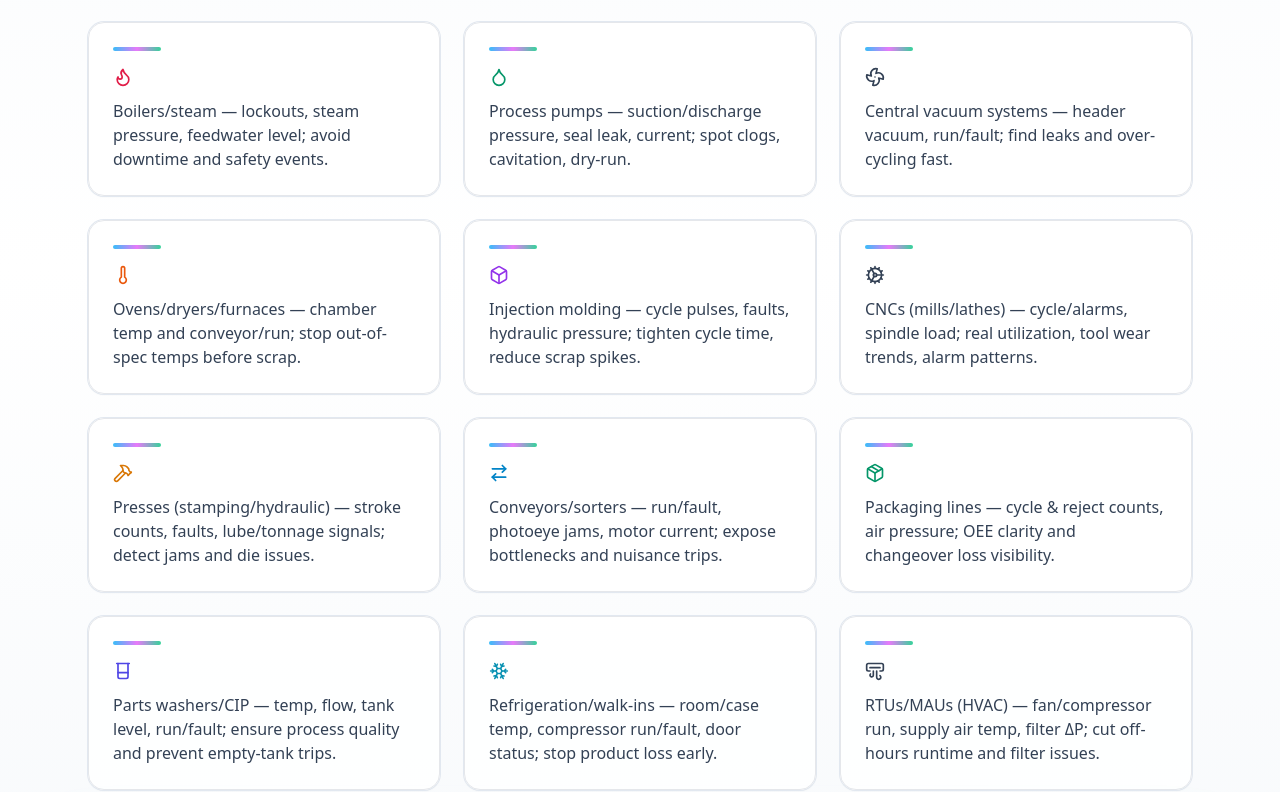
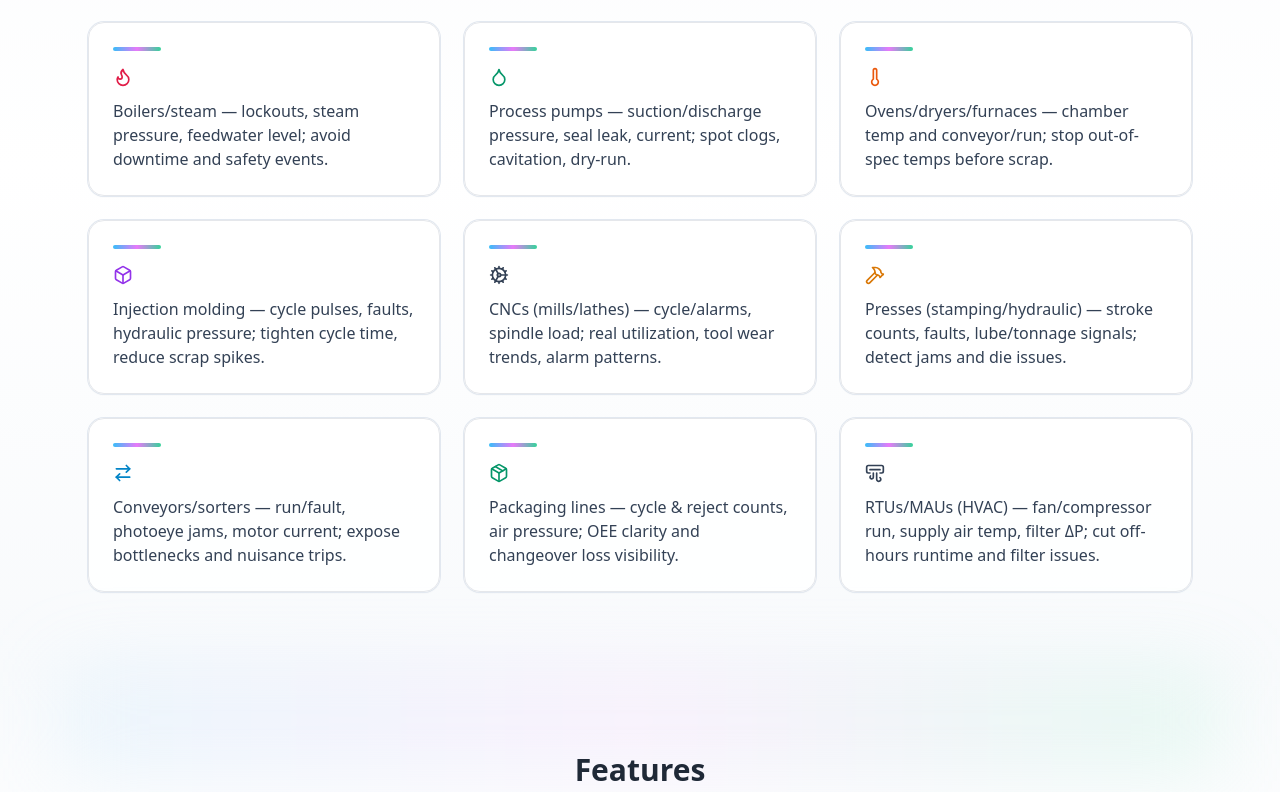
Before and after one commit to domcruz4/quikgateway-site, a Next.js app: page / in a window 1280 px wide. Shown: the part 1563-2355 px from the top of the page. Built offline with nearby package versions, Linux system fonts and the light colour scheme.

Commit message:
Update webpage content

```diff
--- a/src/app/page.tsx
+++ b/src/app/page.tsx
@@ -5,8 +5,8 @@ import type { LucideIcon } from "lucide-react";
 import {
   Zap, Code2, Lock, Factory, Headphones,
   Play, AlertTriangle, Octagon, Settings2, RefreshCw, CheckCircle2,
-  Wind, Activity, Gauge, BarChart3, BellRing, TrendingUp, Wrench, Workflow, Briefcase, ThermometerSnowflake, Flame, Droplet, Fan, Thermometer,
-  Box, Cog, Hammer, ArrowRightLeft, Package, Beaker, Snowflake, AirVent
+  Wind, Activity, Gauge, BarChart3, BellRing, TrendingUp, Wrench, Workflow, Briefcase, ThermometerSnowflake, Flame, Droplet, Thermometer,
+  Box, Cog, Hammer, ArrowRightLeft, Package, AirVent
 } from "lucide-react";
 
 
@@ -234,15 +234,12 @@ export default function Home() {
         { icon: ThermometerSnowflake,color: "text-cyan-600",    text: "Chillers & cooling towers — track ΔT, flow, level/conductivity; prevent freeze/overheat and efficiency loss." },
         { icon: Flame,               color: "text-rose-600",    text: "Boilers/steam — lockouts, steam pressure, feedwater level; avoid downtime and safety events." },
         { icon: Droplet,             color: "text-emerald-600", text: "Process pumps — suction/discharge pressure, seal leak, current; spot clogs, cavitation, dry-run." },
-        { icon: Fan,                 color: "text-slate-700",   text: "Central vacuum systems — header vacuum, run/fault; find leaks and over-cycling fast." },
         { icon: Thermometer,         color: "text-orange-600",  text: "Ovens/dryers/furnaces — chamber temp and conveyor/run; stop out-of-spec temps before scrap." },
         { icon: Box,                color: "text-purple-600",  text: "Injection molding — cycle pulses, faults, hydraulic pressure; tighten cycle time, reduce scrap spikes." },
         { icon: Cog,                 color: "text-slate-700",   text: "CNCs (mills/lathes) — cycle/alarms, spindle load; real utilization, tool wear trends, alarm patterns." },
         { icon: Hammer,              color: "text-amber-600",   text: "Presses (stamping/hydraulic) — stroke counts, faults, lube/tonnage signals; detect jams and die issues." },
         { icon: ArrowRightLeft,      color: "text-sky-600",     text: "Conveyors/sorters — run/fault, photoeye jams, motor current; expose bottlenecks and nuisance trips." },
         { icon: Package,             color: "text-emerald-600", text: "Packaging lines — cycle & reject counts, air pressure; OEE clarity and changeover loss visibility." },
-        { icon: Beaker,              color: "text-indigo-600",  text: "Parts washers/CIP — temp, flow, tank level, run/fault; ensure process quality and prevent empty-tank trips." },
-        { icon: Snowflake,           color: "text-cyan-600",    text: "Refrigeration/walk-ins — room/case temp, compressor run/fault, door status; stop product loss early." },
         { icon: AirVent,             color: "text-slate-700",   text: "RTUs/MAUs (HVAC) — fan/compressor run, supply air temp, filter ΔP; cut off-hours runtime and filter issues." },
       ];
       return (
```
